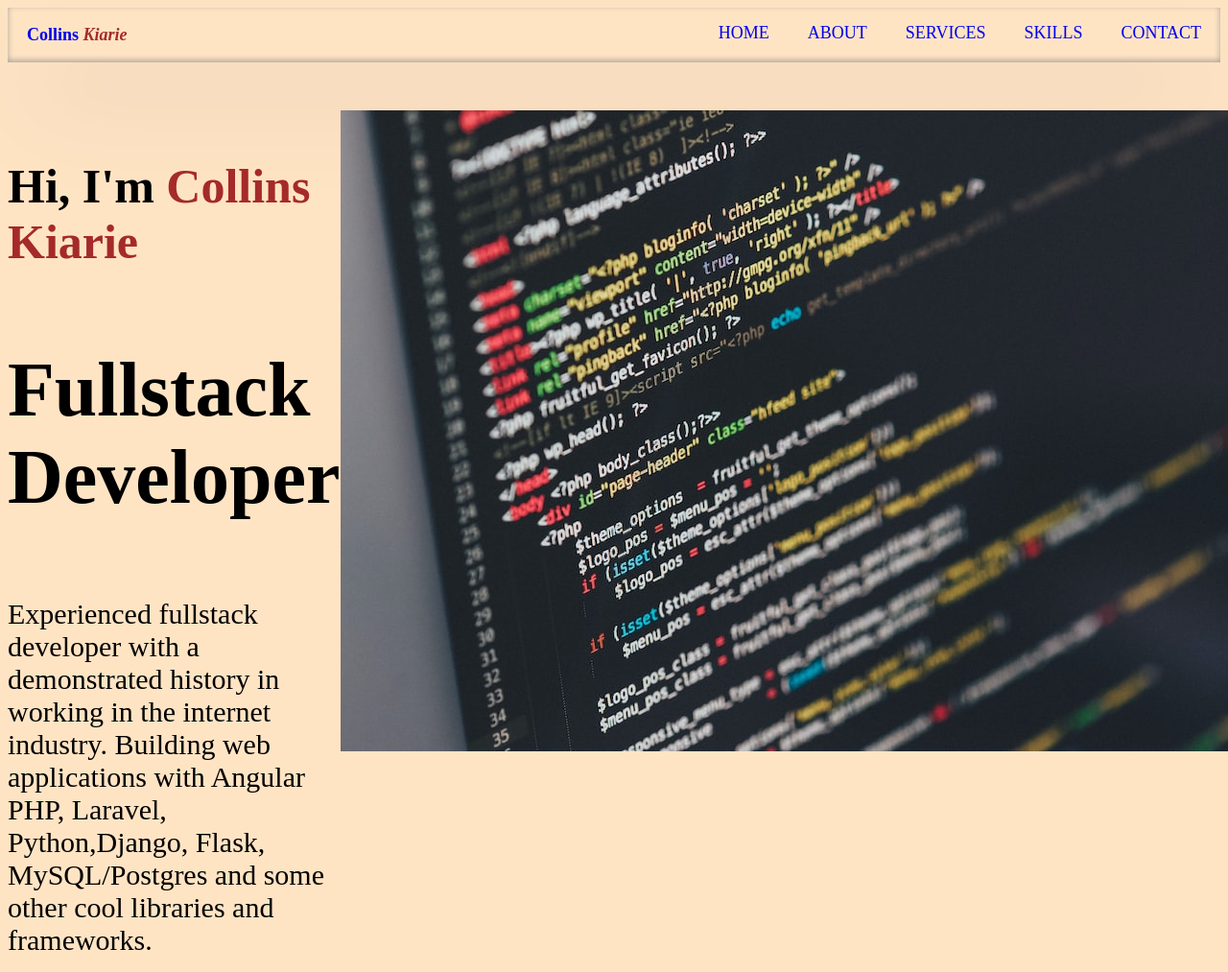
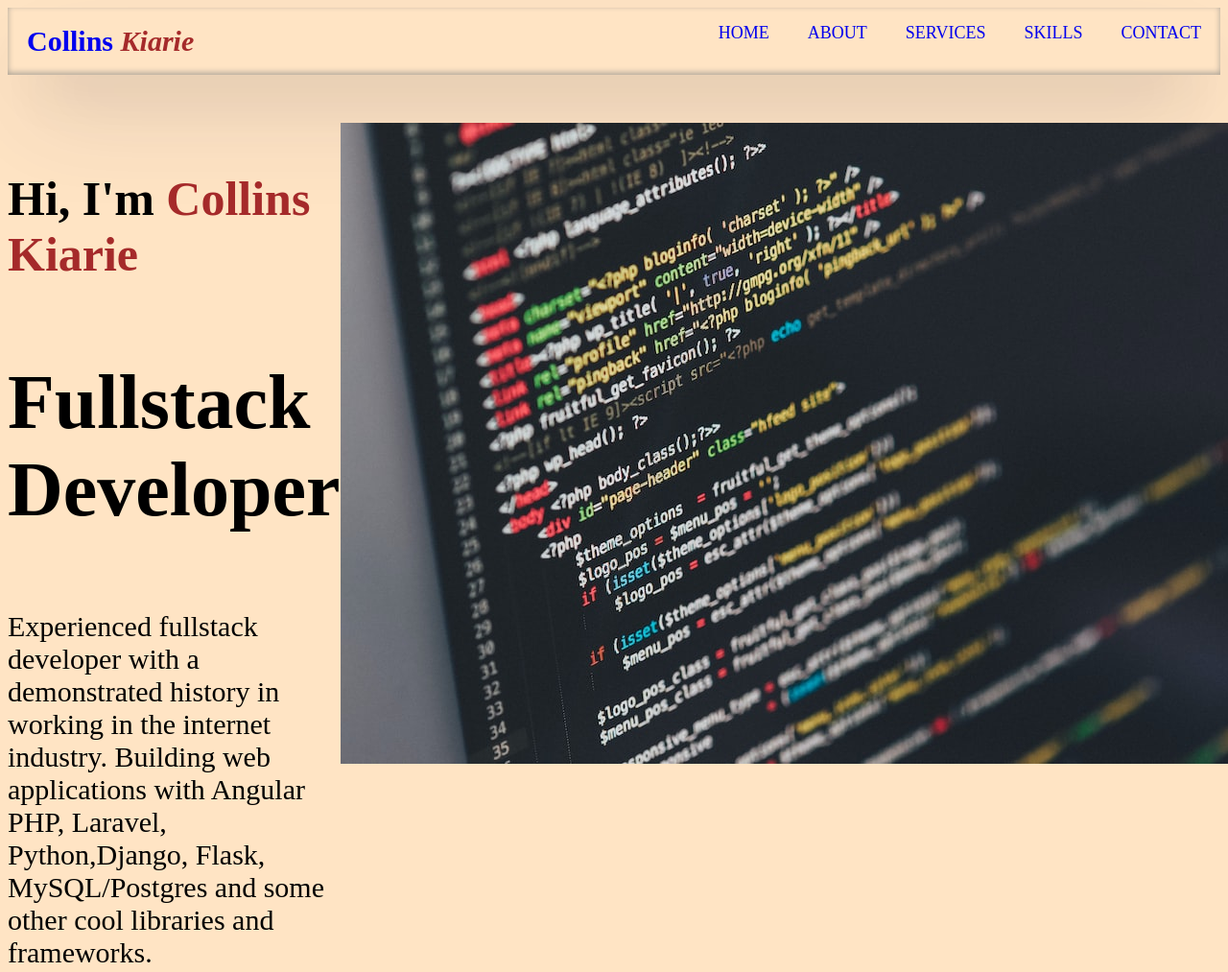
Before and after one commit to Kiarie-Kariuki/landing-page, a plain HTML site: page index.html in a window 1280 px wide. Shown: the top 1013 px of the page at 96% size. Drawn offline with Linux system fonts and the light colour scheme.

Commit message:
Increased the logo size

```diff
--- a/index.html
+++ b/index.html
@@ -12,7 +12,7 @@
     <div class="navbar">
         <div id="logo">
             <p>
-              <a href="/">
+              <a style="font-size: 30px;" href="/">
                 Collins <span> Kiarie</span>
               </a>
             </p>
```
